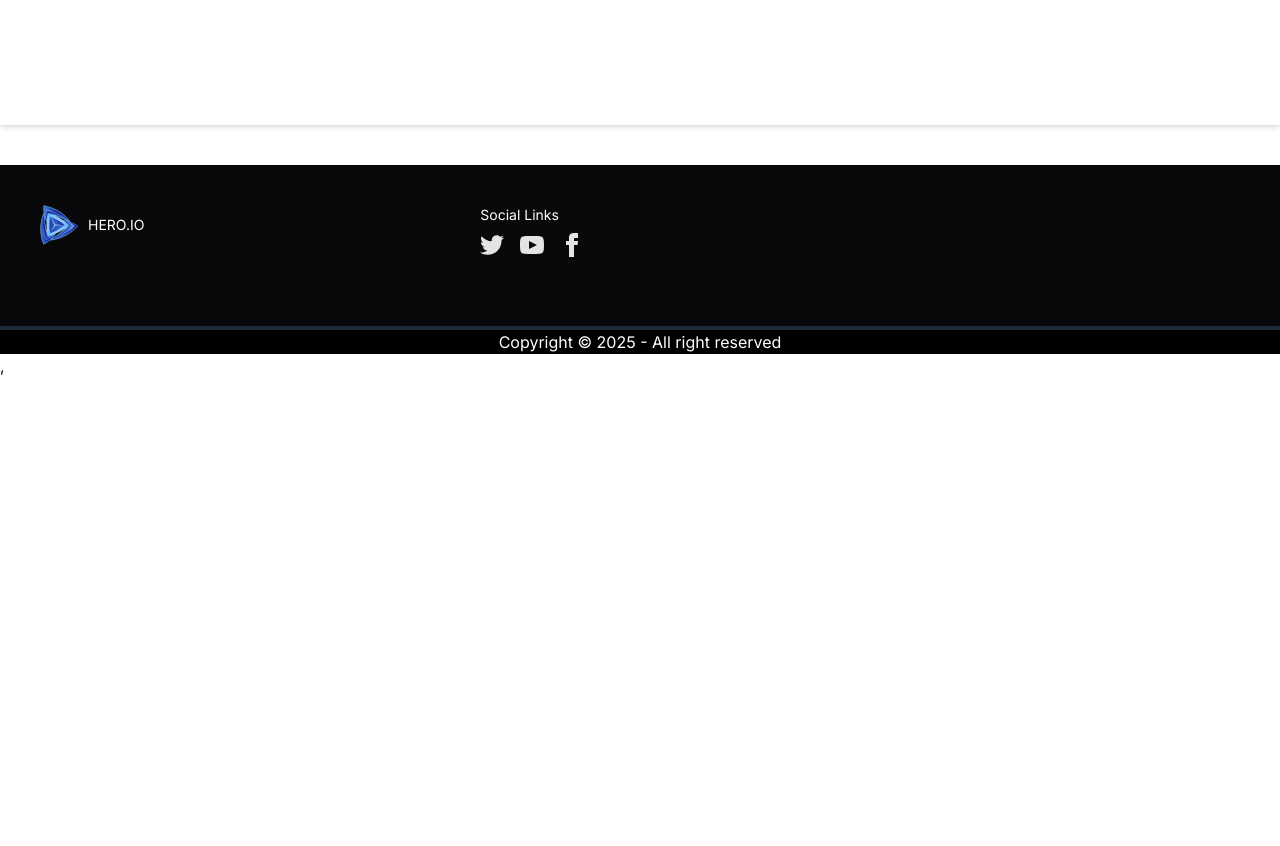
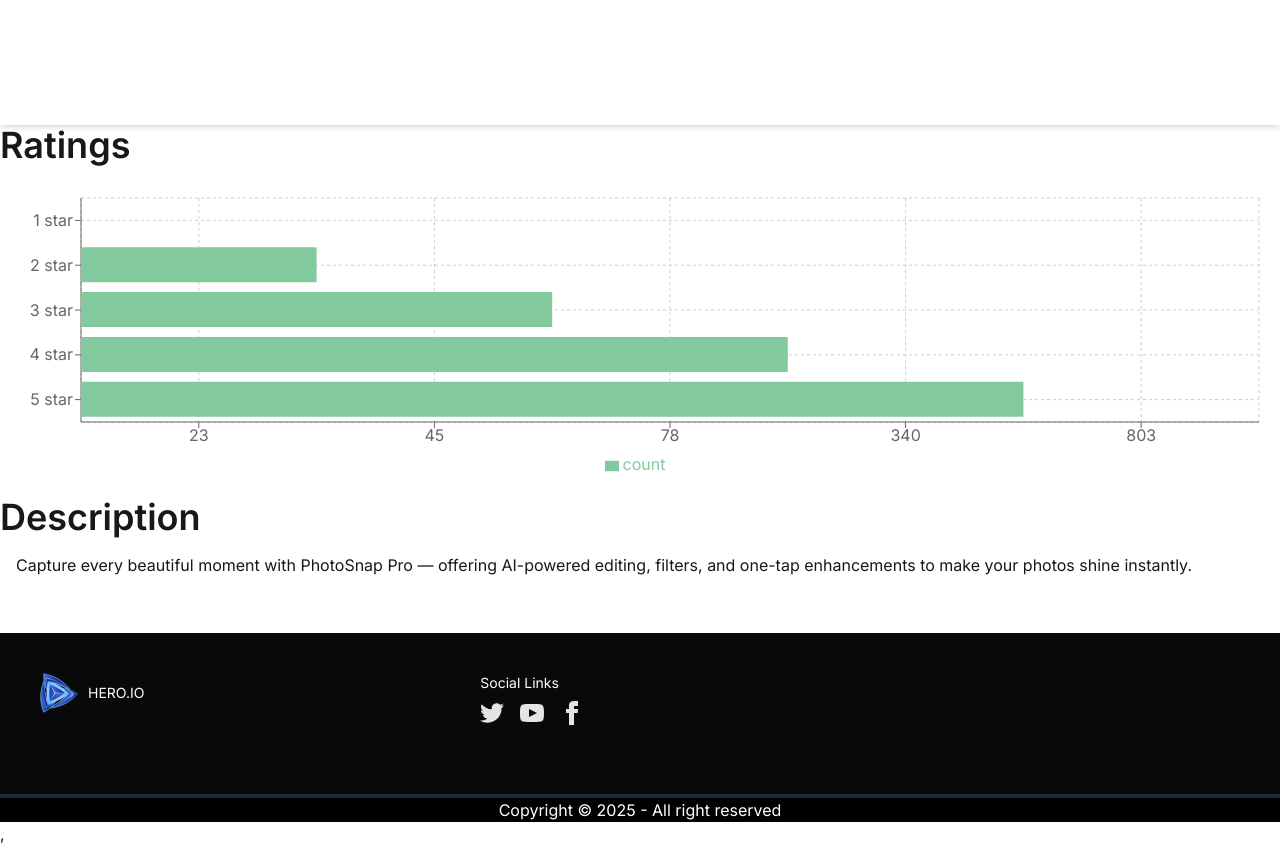
Before and after one commit to Juma-islam/assignment-number-08, a React (Vite) app: page /app/1 in a window 1280 px wide. Shown: the part 780-1626 px from the top of the page. Before the commit the page ends 1158 px from the top, so only its background shows below. Built offline with nearby package versions, Linux system fonts and the light colour scheme.

Commit message:
added barcharts

```diff
--- a/package.json
+++ b/package.json
@@ -17,6 +17,7 @@
     "react-icons": "^5.5.0",
     "react-router": "^7.9.3",
     "react-toastify": "^11.0.5",
+    "recharts": "^3.2.1",
     "tailwindcss": "^4.1.12"
   },
   "devDependencies": {
--- a/src/Pages/AppDetails.jsx
+++ b/src/Pages/AppDetails.jsx
@@ -4,6 +4,7 @@ import useApps from '../Hooks/useApps';
 import { FaDownload, FaStar } from 'react-icons/fa';
 import { MdReviews } from 'react-icons/md';
   import { ToastContainer, toast } from 'react-toastify';
+import { Bar, BarChart, CartesianGrid, Legend, ResponsiveContainer, Tooltip, XAxis, YAxis } from 'recharts';
 
 const AppDetails = () => {
     const {id} = useParams();
@@ -11,7 +12,7 @@ const AppDetails = () => {
     const app = apps.find(a => String(a.id) === id);
     console.log(app)
     if(loading) return <p>loadinggggggg........</p>
-    const {title, companyName, reviews, ratingAvg, downloads, image} = app || {};
+    const {title, companyName, reviews, ratingAvg, downloads, image, description} = app || {};
 
     const handleToAddInstallationPage = ()=>{
          const existingList = JSON.parse(localStorage.getItem('MyInstallationPage'));
@@ -29,14 +30,15 @@ const AppDetails = () => {
 }
 
     return (
-        <div className="hero bg-base-100 min-h-screen shadow-md">
+<div>
+          <div className="hero bg-base-100 min-h-screen shadow-md">
   <div className="grid md:grid-cols-2 lg:grid-cols-2">
     <img
       src={image}
-      className="max-w-sm rounded-lg shadow-2xl"
+      className="max-w-sm rounded-lg shadow-2xl w-80 md:w-auto"
     />
     <div>
-      <h1 className="text-5xl font-bold">{title}</h1>
+      <h1 className="text-3xl md:text-4xl lg:text-5xl font-bold">{title}</h1>
       <p className="py-6">{companyName}</p>
       <hr className='bg-indigo-500 h-1 w-full'/>
       <div className="flex justify-center items-center gap-5 space-y-3">
@@ -58,6 +60,34 @@ const AppDetails = () => {
   </div>
   <ToastContainer />
 </div>
+{/* charts */}
+<div className="space-y-3">
+  <h1 className='text-4xl font-semibold'>Ratings</h1>
+  <div className="h-80 bg-base-100 rounded-xl p-4">
+     <ResponsiveContainer width="100%" height="100%">
+      <BarChart
+        data={app.ratings}
+        layout='vertical'
+      >
+        <CartesianGrid strokeDasharray="3 3" />
+        <XAxis dataKey="count" />
+        <YAxis dataKey="name" type='category'/>
+        <Tooltip />
+        <Legend />
+        {/* <Bar dataKey="pv" fill="#8884d8" activeBar={<Rectangle fill="pink" stroke="blue" />} /> */}
+        <Bar dataKey="count" fill="#82ca9d" />
+      </BarChart>
+    </ResponsiveContainer>
+  </div>
+</div>
+{/* description */}
+<div className="">
+   <h1 className='text-4xl font-semibold'>Description</h1>
+<div className="bg-base-100 p-4 rounded-md">
+  {description}
+</div>
+</div>
+</div>
     );
 };
 
--- a/src/Pages/Home.jsx
+++ b/src/Pages/Home.jsx
@@ -20,9 +20,11 @@ const Home = () => {
     return (
         <div>
             <div className="text-center space-y-3">
-                <h1 className='font-bold text-4xl md:text-6xl lg:text-7xl'>We Build <br /><span className='bg-linear-to-r from-[#9F62F2] to-[#632EE3] bg-clip-text text-transparent'>Productive</span>Apps</h1>
+                <div className="max-w-3xl mx-auto space-y-3">
+                    <h1 className='font-bold text-4xl md:text-6xl lg:text-7xl'>We Build <br /><span className='bg-linear-to-r from-[#9F62F2] to-[#632EE3] bg-clip-text text-transparent'>Productive</span>Apps</h1>
                 <p className='md:text-xl text-gray-600'>AtHERO.IO, we craft innovative apps designed to make everyday life simpler, smarter, and more exciting.Our goal is to turn your ideas into digital experiences that truly make an impact.</p>
-                <div className="flex justify-center items-center gap-2">
+                </div>
+                <div className="flex flex-col md:flex-row justify-center items-center gap-2">
                     <Link to="/google" className='btn outline-btn font-semibold text-xl '><span><img src={googleIcon} alt="" /></span>Google Play</Link>
                     <Link to="app-store" className='btn outline-btn font-semibold text-xl'> <img src={appIcon} alt="" />App Store</Link>
                 </div>
--- a/src/Pages/MyInstallationPage.jsx
+++ b/src/Pages/MyInstallationPage.jsx
@@ -1,4 +1,5 @@
 import React, { useEffect, useState } from 'react';
+import { FaDownload, FaStar } from 'react-icons/fa';
 import { MdReviews } from 'react-icons/md';
 
 const MyInstallationPage = () => {
@@ -39,6 +40,10 @@ totalsByCategory[category]
 
     return (
         <div>
+           <div className="text-center mt-5">
+                <h1 className='text-3xl md:text-4xl lg:text-5xl font-bold'>Your Installed Apps</h1>
+                <p className='text-gray-500 text-sm md:text-[16px] lg:text-xl'>Explore All Trending Apps on the Market developed by us</p>
+            </div>
           <div className='space-y-6'>
 
             <div className="flex justify-between items-center py-10">
@@ -65,10 +70,10 @@ totalsByCategory[category]
     <h2 className="card-title">{p.name}</h2>
     <p>{p.category}</p>
     <div className="card-actions flex gap-5 items-center justify-end">
-<div className="space-y-3">
-            <p className='text-sm md:text-[16px] lg:text-xl text-gray-500 '>{p.downloads}</p>
-            <span className='text-2xl md:text-3xl lg:text-4xl font-bold flex gap-2 justify-center items-center'>{p.reviews} <span className='text-indigo-600'><MdReviews /></span></span>
-        </div>
+ <div className="flex justify-between items-center">
+        <span className='bg-[#F1F5E8] p-2 rounded-md flex justify-center items-center gap-2 text-[#00D390]'><span><FaDownload /></span>{p.downloads}</span>
+        <span className='bg-[#FFF0E1] p-2 rounded-md  flex justify-center items-center gap-2 text-[#FF8811]'> <span><FaStar /></span>{p.ratingAvg}</span>
+    </div>
       <button onClick={()=> handleRemove(p.id)} className="btn bg-[#00D390] text-white">Uninstall</button>
 
     </div>
```
Also changed, not shown: 1 other file (tests, documents, lock files or other folders).
